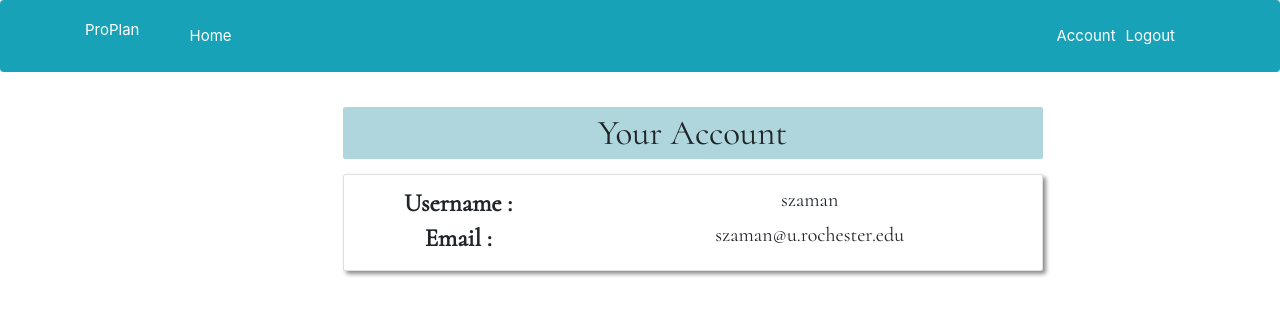
After one commit to SarahZam/ProPlanner, a Flask app: page /account in a window 1280 px wide. The commit adds this page. Shown: the top 330 px of the page. Run offline with Flask 2, Linux system fonts and the light colour scheme; a user stored in the database is signed in; some libraries are stand-ins or nearby versions.

Commit message:
database done. User authentication done.

```diff
--- a/hello.py
+++ b/hello.py
@@ -1,26 +1,80 @@
-from flask import Flask, render_template, session, redirect, url_for, flash
+from flask import Flask, render_template, session, redirect, url_for, flash, request
 from flask_bootstrap import Bootstrap
 from flask_moment import Moment
 from flask_wtf import FlaskForm
-from forms import RegistrationForm, LoginForm
+#from forms import RegistrationForm, LoginForm
 from flask_sqlalchemy import SQLAlchemy
+from flask_bcrypt import Bcrypt
+from flask_wtf import FlaskForm
+from wtforms import StringField, PasswordField, SubmitField, BooleanField
+from wtforms.validators import DataRequired, Length, Email, EqualTo, ValidationError
+from flask_login import LoginManager, UserMixin, login_user, current_user, logout_user, login_required
 
 app = Flask(__name__)
 app.config['SECRET_KEY'] = 'gigliglgghv'
 app.config['SQLALCHEMY_DATABASE_URI']='sqlite:///site.db'
 db = SQLAlchemy(app)
+bcrypt = Bcrypt(app)
+login_manager = LoginManager(app)
+login_manager.login_view = 'login'
+login_manager.login_message_category = 'info'
+
 bootstrap = Bootstrap(app)
 moment = Moment(app)
 
-class User(db.Model):
+@login_manager.user_loader
+def load_user(user_id):
+    return User.query.get(int(user_id))
+
+class User(db.Model, UserMixin):
     id = db.Column(db.Integer, primary_key=True)
     username = db.Column(db.String(20), unique=True, nullable=False)
     email = db.Column(db.String(120), unique=True, nullable=False)
     image_file = db.Column(db.String(20), nullable=False, default='default.jpg')
     password = db.Column(db.String(60), nullable=False)
+    tasks = db.relationship('Tasks', backref='author', lazy=True)
 
     def __repr__(self):
         return f"User('{self.username}','{self.email}','{self.image_file}')"
+
+class Tasks(db.Model):
+    id = db.Column(db.Integer, primary_key=True)
+    year_goal = db.Column(db.String(200))
+    month_goal = db.Column(db.String(200))
+    weekly_goal = db.Column(db.String(200))
+    weekly_todo = db.Column(db.String(200))
+    daily_todo = db.Column(db.String(200))
+    future_todo = db.Column(db.String(200))
+    notes =  db.Column(db.String(200))
+    user_id = db.Column(db.Integer, db.ForeignKey('user.id'), nullable=False)
+
+    def __repr__(self):
+            return f"Tasks()"
+
+
+
+class RegistrationForm(FlaskForm):
+    username = StringField('Username', validators=[DataRequired(), Length(min=2, max=20)])
+    email = StringField('Email', validators=[DataRequired(),Email()])
+    password = PasswordField('Password', validators=[DataRequired()])
+    confirm_password = PasswordField('Confirm Password', validators=[DataRequired(), EqualTo('password')])
+    submit = SubmitField('Sign Up')
+
+    def validate_username(self,username):
+        user = User.query.filter_by(username=username.data).first()
+        if user:
+            raise ValidationError('That username is taken. Please use a different one.')
+
+    def validate_email(self, email):
+            user = User.query.filter_by(email=email.data).first()
+            if user:
+                raise ValidationError('That email is taken. Please use a different one.')
+
+class LoginForm(FlaskForm):
+    email = StringField('Email', validators=[DataRequired(),Email()])
+    password = PasswordField('Password', validators=[DataRequired()])
+    remember = BooleanField('Remember Me')
+    submit = SubmitField('Login')
 
 
 
@@ -41,20 +95,44 @@ def index():
 
 @app.route('/register', methods=['GET', 'POST'])
 def register():
+    if current_user.is_authenticated:
+        return redirect(url_for('index'))
     form = RegistrationForm()
     if form.validate_on_submit():
-        flash(f'Account created for {form.username.data}!', 'success')
-        return redirect(url_for('index'))
+        hashed_password = bcrypt.generate_password_hash(form.password.data).decode('utf-8')
+        user = User(username=form.username.data, email=form.email.data,password=hashed_password)
+        db.session.add(user)
+        db.session.commit()
+        flash('Your account has been created! You can now log in.', 'success')
+        return redirect(url_for('login'))
     return render_template('register.html', title='Register', form=form)
+
 
 @app.route('/login', methods=['GET', 'POST'])
 def login():
+    if current_user.is_authenticated:
+        return redirect(url_for('index'))
     form = LoginForm()
     if form.validate_on_submit():
-            if form.email.data == 'admin@blog.com' and form.password.data == 'password':
-                 flash(f'You are logged in!', 'success')
-                 return redirect(url_for('index'))
-            else:
-                flash(f'Login unsuccessful. Please check username and password.', 'danger')
+        user = User.query.filter_by(email=form.email.data).first()
+        if user and bcrypt.check_password_hash(user.password, form.password.data):
+            login_user(user,remember=form.remember.data)
+            next_page = request.args.get('next')
+            return redirect(next_page) if next_page else redirect(url_for('index'))
+        else:
+            flash(f'Login unsuccessful. Please check email and password.', 'danger')
 
-    return render_template('login.html', title='Login', form=form)
+    return render_template('login.html', form=form)
+
+@app.route('/logout', methods=['GET', 'POST'])
+def logout():
+    logout_user()
+    return redirect(url_for('index'))
+
+@app.route('/account', methods=['GET', 'POST'])
+@login_required
+def account():
+    return render_template('account.html')
+
+if __name__ == '__main__':
+    app.run(debug=True)
--- /dev/null
+++ b/templates/account.html
@@ -0,0 +1,53 @@
+{% extends "base.html" %} {% import "bootstrap/wtf.html" as wtf %} {% block title %}Login{% endblock %} {% block page_content %}
+<head>
+    <title>ProPlan</title>
+    <link rel="stylesheet" href="https://stackpath.bootstrapcdn.com/bootstrap/4.2.1/css/bootstrap.min.css" integrity="sha384-GJzZqFGwb1QTTN6wy59ffF1BuGJpLSa9DkKMp0DgiMDm4iYMj70gZWKYbI706tWS" crossorigin="anonymous">
+
+    <link rel="preconnect" href="https://fonts.gstatic.com">
+    <link href="https://fonts.googleapis.com/css2?family=Cormorant&family=Sacramento&display=swap" rel="stylesheet">
+
+
+</head>
+<body>
+<div class="row pb-5 mb-5 text-center offset-3" style="font-family: 'Cormorant', serif;">
+
+    <img/>
+
+    <div class="col-md-4" >
+        <h1  class="m-4 mb-4 p-2 ml-auto mr-auto rounded offset-3" style="background-color: #AED6DC; width: 700px; font-size: 35px">Your Account</h1 >
+
+        <div class="card"  style="box-shadow:3px 3px 4px 0px #8c8c8c; width:700px;">
+
+            <div class="card-body text-center justify-content-center" style="font-size: 20px;">
+
+                <div class="row">
+                    <div class="col-4">
+                        <h1 style="font-weight: bold">Username :</h1>
+                    </div>
+
+                    <div class="col-8">
+                        <h2>{{ current_user.username }}</h2>
+                    </div>
+
+                </div>
+
+                <div class="row">
+                    <div class="col-4">
+                        <h1 style="font-weight: bold">Email :</h1>
+                    </div>
+
+                    <div class="col-8">
+                        <h2>{{ current_user.email }}</h2>
+                    </div>
+
+                </div>
+
+
+            </div>
+        </div>
+    </div>
+</div>
+
+
+</body>
+{% endblock %}
--- a/templates/base.html
+++ b/templates/base.html
@@ -24,8 +24,15 @@
             </div>
             <!-- Navbar Right Side -->
             <div class="navbar-nav">
+
+                {% if current_user.is_authenticated %}
+                <a class="nav-item nav-link text-white" style="font-size: 15px" href="{{ url_for('account') }}">Account</a>
+                <a class="nav-item nav-link text-white" style="font-size: 15px" href="{{ url_for('logout') }}">Logout</a>
+                {% else %}
                 <a class="nav-item nav-link text-white" style="font-size: 15px" href="{{ url_for('login') }}">Login</a>
                 <a class="nav-item nav-link text-white" style="font-size: 15px" href="{{ url_for('register') }}">Register</a>
+                {% endif %}
+
             </div>
         </div>
     </div>
--- a/templates/register.html
+++ b/templates/register.html
@@ -12,7 +12,7 @@
 <div class="row pb-5 mb-5 text-center offset-3" style="font-family: 'Cormorant', serif;">
 
     <div class="col-md-4" >
-        <h1  class="m-4 mb-4 p-2 ml-auto mr-auto rounded offset-3" style="background-color: #F3C2BC; width: 700px; font-size: 35px">Register</h1 >
+        <h1  class="m-4 mb-4 p-2 ml-auto mr-auto rounded offset-3" style="background-color: #F7DDB5; width: 700px; font-size: 35px">Register</h1 >
 
         <div class="card"  style="box-shadow:3px 3px 4px 0px #8c8c8c; width:700px;">
 
```
Also changed, not shown: forms.py (deleted, +0 -17 lines), requirements.txt (+8 -0 lines), templates/index.html (+15 -15 lines), model.py (added), site.db (added).
